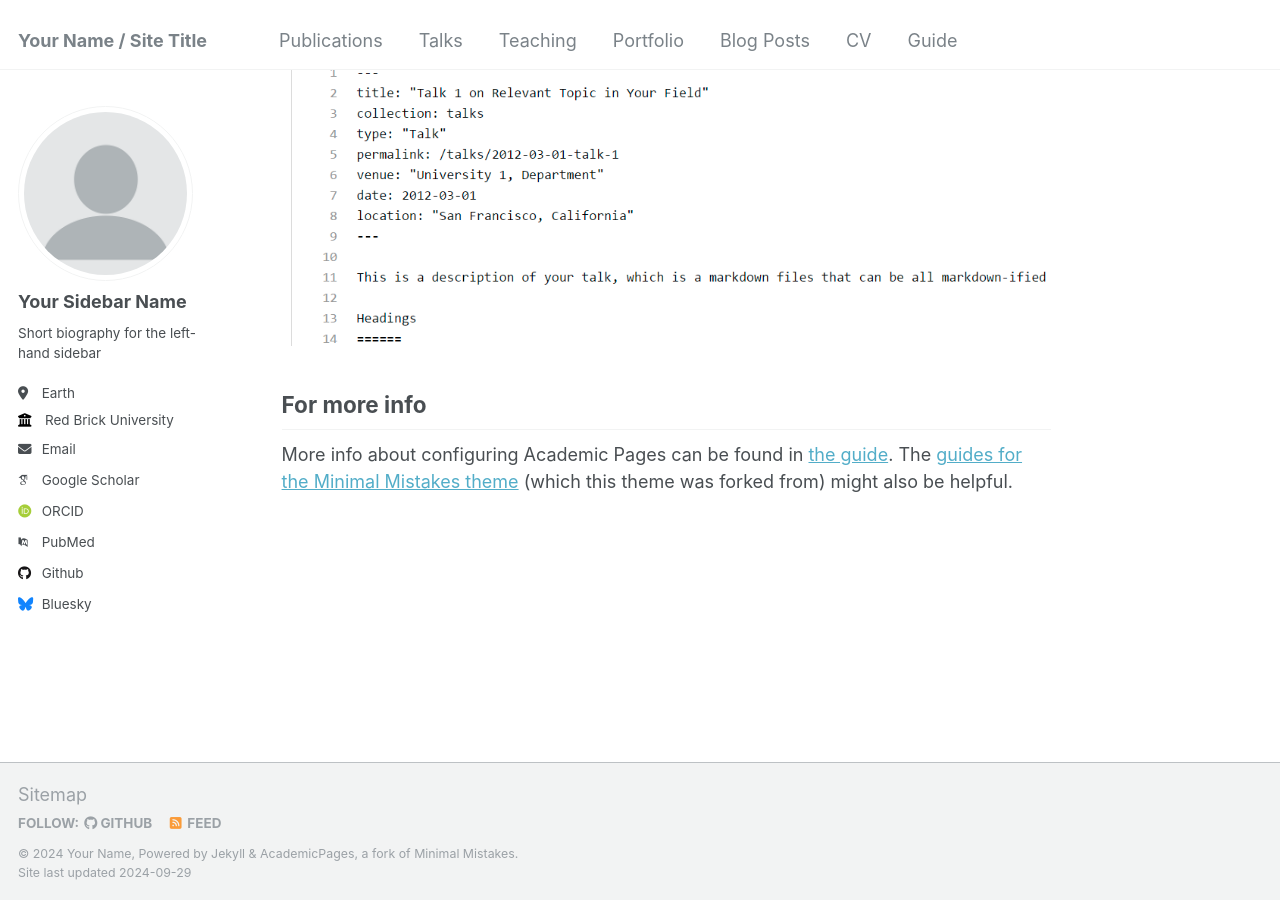
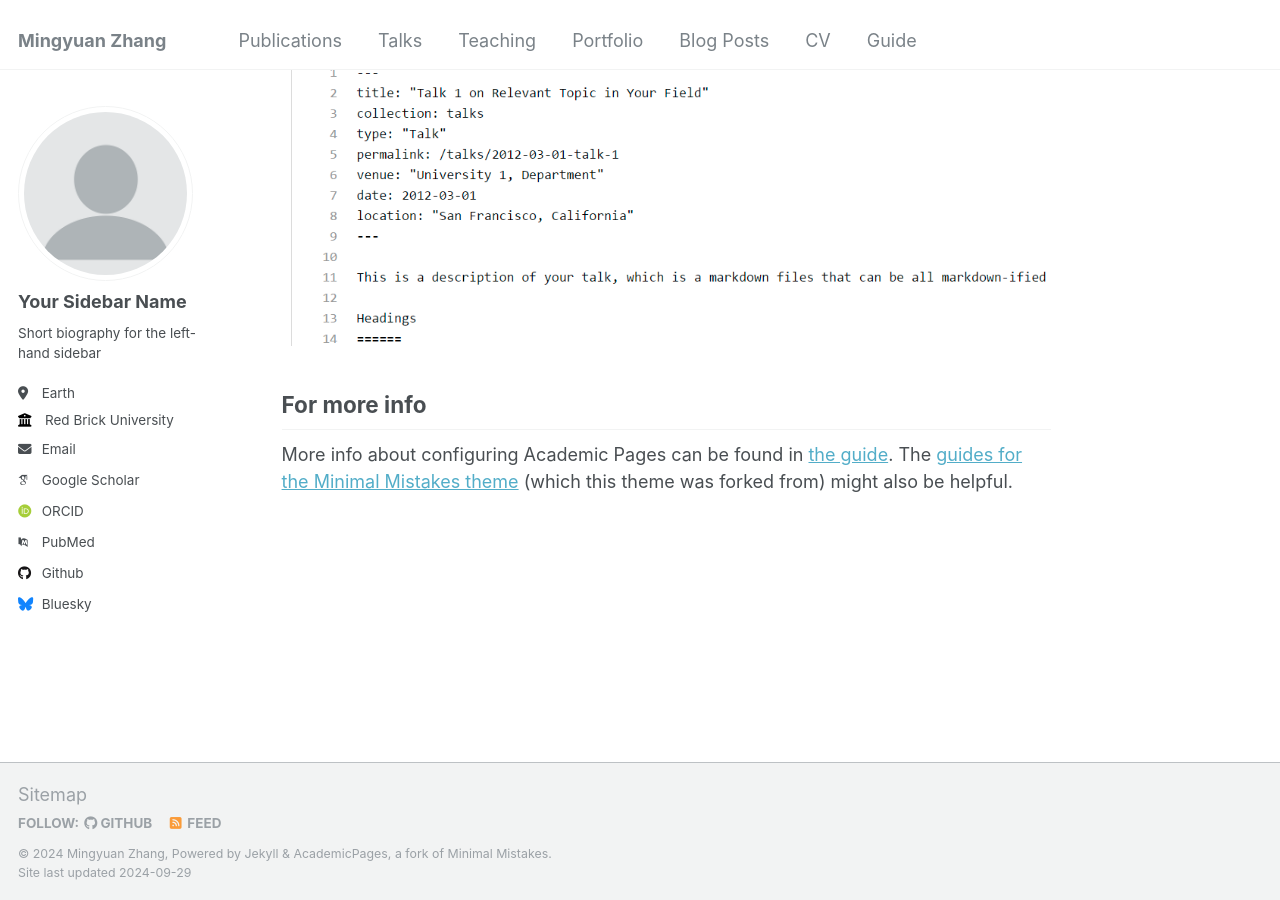
Before and after one commit to Mingyuan00/Mingyuan00.github.io, a Jekyll site: the page built from _pages/about.md, in a window 1280 px wide and 900 px high, scrolled down 2643 px. Built offline with Jekyll 4.4.1, drawn with Linux system fonts in a browser that asks for light colours; some web fonts are replaced.

Commit message:
Update _config.yml

```diff
--- a/_config.yml
+++ b/_config.yml
@@ -8,13 +8,13 @@
 
 # Basic Site Settings
 locale                   : "en-US"
-title                    : "Your Name / Site Title"
+title                    : "Mingyuan Zhang"
 title_separator          : "-"
-name                     : &name "Your Name"
+name                     : &name "Mingyuan Zhang"
 description              : &description "personal description"
 url                      : https://academicpages.github.io # the base hostname & protocol for your site e.g. "https://mmistakes.github.io"
 baseurl                  : "" # the subpath of your site, e.g. "/blog"
-repository               : "academicpages/academicpages.github.io"
+repository               : "Mingyuan00/Mingyuan00.github.io"
 
 # Site Author - The following control what appear as part of the author content on the side bar.
 #               If a field is blank the icon and link will not appear, otherwise it will be shown.
```
